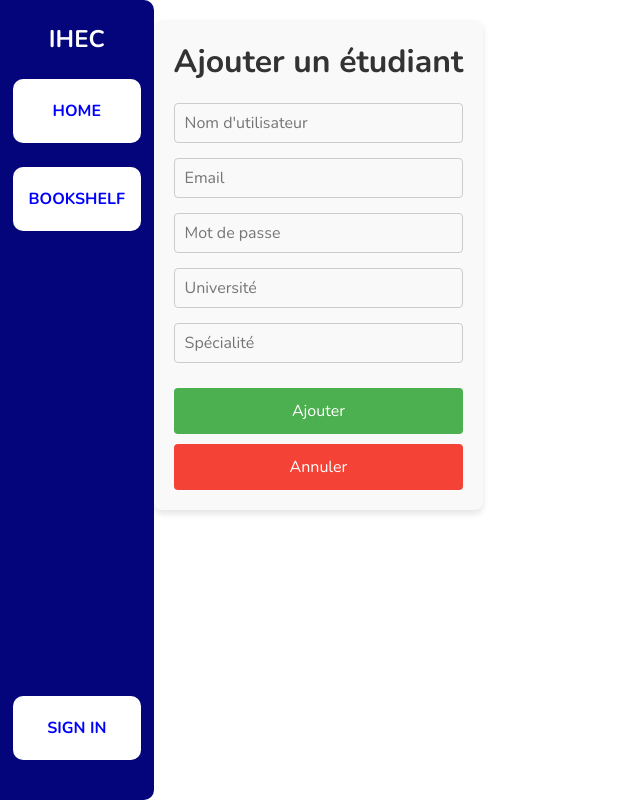
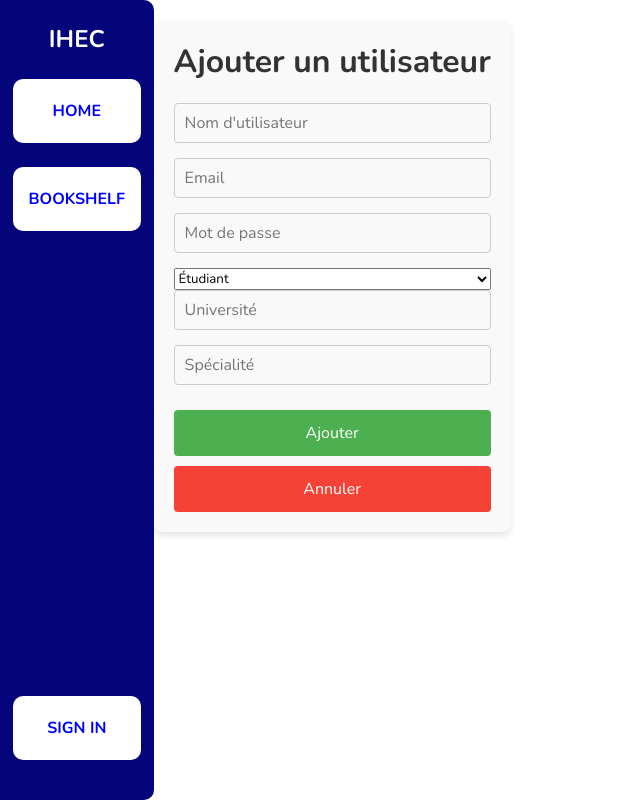
Before and after one commit to HanaMzoughi/SmartLibraryIHEC, a React (Create React App) app in the folder front/: page /create in a window 1280 px wide. Shown: the whole page, without its empty margins (0-640 px from the left). Built offline with nearby package versions, Linux system fonts and the light colour scheme.

Commit message:
Ajout de qr code1

```diff
--- a/front/src/pages/users/AddStudent.jsx
+++ b/front/src/pages/users/AddStudent.jsx
@@ -1,15 +1,16 @@
 import React, { useState } from 'react';
 import axios from 'axios';
 import { useNavigate } from 'react-router-dom';
-import './AddStudent.css'; // Fichier de styles CSS
+import './AddStudent.css'; // Import the provided CSS file
 
-const AddStudent = () => {
+const AddUser = () => {
   const [formData, setFormData] = useState({
     username: '',
     email: '',
     password: '',
     university: '',
     speciality: '',
+    role: 'étudiant', // Default role set to "étudiant"
   });
   const [error, setError] = useState(null);
   const [successMessage, setSuccessMessage] = useState('');
@@ -24,47 +25,48 @@ const AddStudent = () => {
     e.preventDefault();
 
     try {
-      // Effectuer une requête POST vers l'endpoint de création d'utilisateur
+      // Send a POST request to create a new user
       await axios.post(
         'http://localhost:8000/register/',
         {
           username: formData.username,
           email: formData.email,
           password: formData.password,
-          university: formData.university,
-          speciality: formData.speciality,
-          role: 'étudiant', // Rôle fixé à "étudiant"
+          university: formData.role !== 'bibliothécaire' ? formData.university : undefined, // Only send university for non-librarians
+          speciality: formData.role !== 'bibliothécaire' ? formData.speciality : undefined, // Only send speciality for non-librarians
+          role: formData.role, // Use the selected role (étudiant or bibliothécaire)
         },
         {
           headers: {
-            Authorization: `Bearer ${localStorage.getItem('token')}`, // Ajout du token JWT si nécessaire
+            Authorization: `Bearer ${localStorage.getItem('token')}`, // Include the JWT token
           },
         }
       );
 
-      // Gestion du succès
-      setSuccessMessage('Étudiant ajouté avec succès !');
+      // Success handling
+      setSuccessMessage('Utilisateur ajouté avec succès!');
       setFormData({
         username: '',
         email: '',
         password: '',
         university: '',
         speciality: '',
+        role: 'étudiant', // Reset the role to "étudiant" after success
       });
 
-      // Rediriger vers la liste des utilisateurs après 2 secondes
+      // Redirect after 2 seconds
       setTimeout(() => navigate('/userlist'), 2000);
     } catch (err) {
-      // Gestion des erreurs
+      // Error handling
       setError(
-        err.response?.data?.message || "Une erreur s'est produite lors de l'ajout de l'étudiant."
+        err.response?.data?.message || "Une erreur s'est produite lors de l'ajout de l'utilisateur."
       );
     }
   };
 
   return (
     <div className="add-student-container">
-      <h1>Ajouter un étudiant</h1>
+      <h1>Ajouter un utilisateur</h1>
       {error && <p className="error-message">{error}</p>}
       {successMessage && <p className="success-message">{successMessage}</p>}
 
@@ -93,6 +95,21 @@ const AddStudent = () => {
           placeholder="Mot de passe"
           required
         />
+
+        {/* Role selection dropdown */}
+        <select
+          name="role"
+          value={formData.role}
+          onChange={handleChange}
+          required
+        >
+          <option value="étudiant">Étudiant</option>
+          <option value="bibliothécaire">Bibliothécaire</option>
+        </select>
+
+        {/* Université and spécialité inputs only for students */}
+        {formData.role !== 'bibliothécaire' && (
+          <>
             <input
               type="text"
               name="university"
@@ -109,6 +126,9 @@ const AddStudent = () => {
               placeholder="Spécialité"
               required
             />
+          </>
+        )}
+
         <button type="submit">Ajouter</button>
         <button type="button" onClick={() => navigate('/userlist')}>
           Annuler
@@ -118,4 +138,4 @@ const AddStudent = () => {
   );
 };
 
-export default AddStudent;
+export default AddUser;
```
Lines whose indentation alone changed are shown as unchanged.
